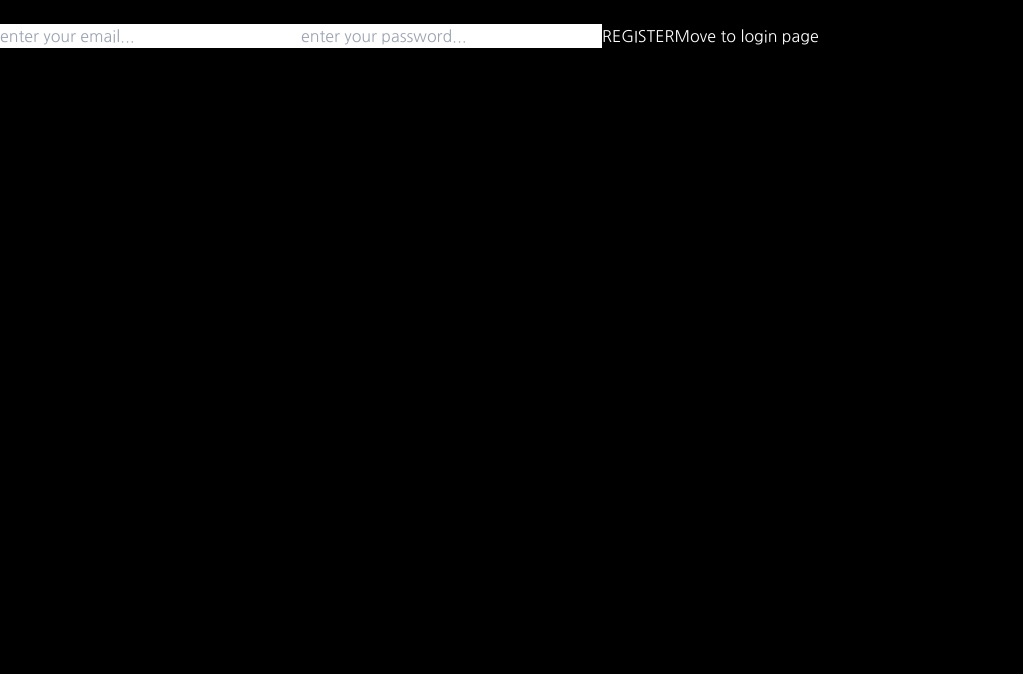
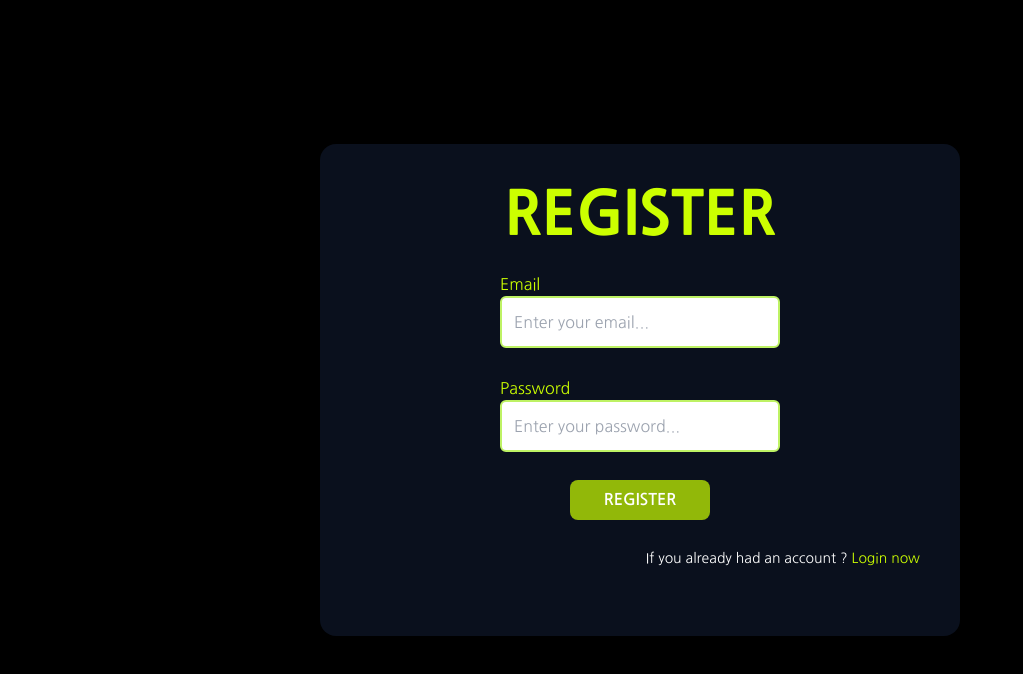
Before and after one commit to nguyenduong44/movieApp, a React (Create React App) app: page /register in a window 1280 px wide. Shown: the top 674 px of the page, without its empty margins (0-1023 px from the left). Built offline with nearby package versions, Linux system fonts and the light colour scheme.

Commit message:
Completed login and register page

```diff
--- a/package.json
+++ b/package.json
@@ -16,6 +16,7 @@
     "react-lazy-load-image-component": "^1.6.0",
     "react-router-dom": "^6.22.3",
     "react-scripts": "^5.0.1",
+    "react-toastify": "^10.0.5",
     "web-vitals": "^2.1.4"
   },
   "scripts": {
--- a/src/components/DetailsMovie/index.jsx
+++ b/src/components/DetailsMovie/index.jsx
@@ -6,13 +6,12 @@ import axios from "axios";
 import DetailInformation from "./DetailInformation";
 
 import { PiPlayCircleDuotone } from "react-icons/pi";
-import { TbPlaylistAdd, TbHeart } from "react-icons/tb";
+import { TbHeart } from "react-icons/tb";
 
 
 
 function DetailsMovie() {
   const [playBtn, setPlayBtn] = useState(false);
-  const [pLayList, setPLayList] = useState(false);
   const [favorite, setFavorite] = useState(false);
   const {movieId, dataType} = useParams();
   const location = useLocation();
@@ -89,11 +88,7 @@ function DetailsMovie() {
               ">
                   Watch Now
               </h1>
-              <TbPlaylistAdd color={pLayList ? '8eb200' : '#fff'} size={30} className="mx-6 cursor-pointer duration-300"
-                  onMouseEnter={() => setPLayList(true)}
-                  onMouseLeave={() => setPLayList(false)}
-              />
-              <TbHeart color={favorite ? 'red' : '#fff'} size={30} className="cursor-pointer duration-300"
+              <TbHeart color={favorite ? 'red' : '#fff'} size={30} className="mx-6 cursor-pointer duration-300"
                   onMouseEnter={() => setFavorite(true)}
                   onMouseLeave={() => setFavorite(false)}
               />
--- /dev/null
+++ b/src/components/FavoriteMovie/Item/index.jsx
@@ -0,0 +1,9 @@
+function Item() {
+  return (
+    <div>
+
+    </div>
+  );
+}
+
+export default Item;
--- /dev/null
+++ b/src/components/FavoriteMovie/index.jsx
@@ -0,0 +1,15 @@
+import Item from './Item';
+
+function FavoriteMovie() {
+  return (
+    <div className="px-28 text-white mobile:px-9">
+    <h1 className="text-4xl font-extrabold mb-10">FAVORITE</h1>
+    <Item
+
+    />
+
+  </div>
+  );
+}
+
+export default FavoriteMovie;
--- a/src/components/Header/HeaderAccount.jsx
+++ b/src/components/Header/HeaderAccount.jsx
@@ -1,8 +1,10 @@
-import { useNavigate, Link } from "react-router-dom";
+import { useNavigate, Link, useLocation } from "react-router-dom";
 import { auth } from '../../firebase';
 import { useState, useEffect } from "react";
 import { onAuthStateChanged, signOut } from "firebase/auth";
 import defaultAvatar from '../../img/not_found.jpg';
+import { ToastContainer, toast } from 'react-toastify';
+import 'react-toastify/dist/ReactToastify.css';
 
 function HeaderAccount() {
   const [authUser, setAuthUser] = useState(null);
@@ -15,10 +17,18 @@ function HeaderAccount() {
     navigate('/login');
   }
 
+  const location = useLocation();
+
+  useEffect(() => {
+    if (location.state?.loggedIn) {
+      toast("Logged in Successfully!!!");
+    }
+  }, [location]);
+
   useEffect(() => {
     const listen = onAuthStateChanged(auth, (user) => {
       if(user){
-        setAuthUser(user)
+        setAuthUser(user);
       }else{
         setAuthUser(null);
       }
@@ -40,6 +50,7 @@ function HeaderAccount() {
     <div className="tablet:absolute w-auto right-[11%]
       mobile:absolute mobile:right-[21%]
     ">
+      <ToastContainer />
       { authUser ? (<div
         className="relative flex items-center gap-2 flex-1"
         onMouseEnter={() => setDisplaySettings(true)}
@@ -53,7 +64,12 @@ function HeaderAccount() {
           <div className={`w-36 absolute top-[120%] left-[-100px] right-[-20px] text-white
             ${displaySettings ? 'block' : 'hidden'}
           `}>
-            <p className="text-white px-2 py-2 bg-slate-700 text-center">{authUser?.displayName || 'John'}</p>
+            <p className="text-white font-bold px-2 py-2 bg-emerald-400 text-center">{authUser?.displayName || 'John'}</p>
+            <Link to={'/favorite'}>
+              <h3 className="w-full bg-gray-900 px-2 py-2 hover:bg-primary-rgba text-center"
+
+              >Favorite</h3>
+            </Link>
             <Link to={'/settings'}>
               <h3 className="w-full bg-gray-900 px-2 py-2 hover:bg-primary-rgba text-center"
 
--- a/src/components/LayoutCategory/Item/index.jsx
+++ b/src/components/LayoutCategory/Item/index.jsx
@@ -1,7 +1,6 @@
 import { Link } from "react-router-dom";
 import {LazyLoadImage} from 'react-lazy-load-image-component';
 import { CiStar } from "react-icons/ci";
-import { useEffect } from "react";
 
 
 function Item({ data, onDateToYear, onLoading, onError, page, category }) {
--- a/src/components/auth/LoginComponent/index.jsx
+++ b/src/components/auth/LoginComponent/index.jsx
@@ -1,11 +1,22 @@
 import { auth } from '../../../firebase';
-import { useState } from "react";
+import { useState, useEffect } from "react";
 import { signInWithEmailAndPassword } from "firebase/auth";
-import { Link, useNavigate } from "react-router-dom";
+import { Link, useNavigate, useLocation } from "react-router-dom";
+import { ToastContainer, toast } from 'react-toastify';
+import 'react-toastify/dist/ReactToastify.css';
 
 function LoginComponent() {
   const [email, setEmail] = useState('');
   const [password, setPassword] = useState('');
+
+  const location = useLocation();
+
+  useEffect(() => {
+    if (location.state?.Registered) {
+      toast("Registered in Successfully!!! Please Log in");
+    }
+  }, [location]);
+
 
   const navigate = useNavigate();
 
@@ -13,28 +24,46 @@ function LoginComponent() {
     e.preventDefault();
     signInWithEmailAndPassword(auth, email, password)
       .then((userCredential) => {
-        console.log(userCredential);
-        navigate('/');
+        if(userCredential)
+        {
+            navigate('/', { state: { loggedIn: true } });
+        }
       }).catch(error => alert(error));
-
   }
 
   return (
-    <div>
-      <form onSubmit={handleSubmit}>
-        <h1>LOGIN</h1>
+    <div className='h-auto w-full'>
+      <ToastContainer />
+      <form onSubmit={handleSubmit}
+        className='w-1/2 m-auto p-10 flex flex-col gap-7 mt-36 bg-slate-900 bg-opacity-70 rounded-2xl'
+      >
+        <h1 className='text-6xl mx-auto font-extrabold text-primary'>LOGIN</h1>
+        <div className='flex flex-col '>
+          <label className='text-primary w-[50%] mx-auto'>Email</label>
           <input type="email"
-          placeholder="enter your email..."
+            placeholder="Enter your email..."
             onChange={(e) => setEmail(e.target.value)}
             value={email}
+            className='w-[50%] mx-auto p-3 rounded-md outline-1 outline-primary-rgba border-2 border-lime-300'
           />
+        </div>
+        <div className='flex flex-col'>
+          <label className='text-primary w-[50%] mx-auto'>Password</label>
           <input type="password"
-          placeholder="enter your password..."
+            placeholder="Enter your password..."
             onChange={(e) => setPassword(e.target.value)}
             value={password}
+            className='w-[50%] mx-auto p-3 rounded-md outline-1 outline-primary-rgba border-2 border-lime-300'
           />
-        <button className="text-white" type="submit">LOGIN</button>
-        <Link to={'/register'} className="text-white">Move to register page</Link>
+        </div>
+        <button
+          className="text-white mx-auto py-2 bg-primary-rgba w-[25%] rounded-lg font-bold"
+          type="submit"
+        >LOGIN</button>
+        <div className='flex justify-end'>
+          <p className=' text-white text-sm mr-1'>If you don't haven't register yet ? </p>
+          <Link to={'/register'} className="text-primary text-sm hover:underline"> Register now</Link>
+        </div>
       </form>
     </div>
   );
--- a/src/components/auth/RegisterComponent/index.jsx
+++ b/src/components/auth/RegisterComponent/index.jsx
@@ -1,36 +1,61 @@
 import { auth } from '../../../firebase';
 import { useState } from "react";
 import { createUserWithEmailAndPassword } from "firebase/auth";
-import { Link } from "react-router-dom";
+import { Link, useNavigate } from "react-router-dom";
+import { ToastContainer, toast } from 'react-toastify';
 
 function RegisterComponent() {
   const [email, setEmail] = useState('');
   const [password, setPassword] = useState('');
 
+  const navigate = useNavigate();
+  const notify = () => toast("Registered Successfully!!!");
+
   const handleSubmit = (e) => {
     e.preventDefault();
     createUserWithEmailAndPassword(auth, email, password)
       .then((userCredential) => {
-        console.log(userCredential);
+        if(userCredential)
+        {
+          navigate('/login' , {state:{Registered: true}});
+          notify();
+        }
       }).catch(error => console.log(error));
   }
 
   return (
-    <div>
-      <form onSubmit={handleSubmit}>
-        <h1>REGISTER</h1>
+    <div className='h-auto w-full'>
+      <form onSubmit={handleSubmit}
+        className='w-1/2 m-auto p-10 flex flex-col gap-7 mt-36 bg-slate-900 bg-opacity-70 rounded-2xl'
+      >
+        <h1 className='text-6xl mx-auto font-extrabold text-primary'>REGISTER</h1>
+        <div className='flex flex-col '>
+          <label className='text-primary w-[50%] mx-auto'>Email</label>
           <input type="email"
-          placeholder="enter your email..."
+            placeholder="Enter your email..."
             onChange={(e) => setEmail(e.target.value)}
             value={email}
+            className='w-[50%] mx-auto p-3 rounded-md outline-1 outline-primary-rgba border-2 border-lime-300'
           />
+        </div>
+        <div className='flex flex-col'>
+          <label className='text-primary w-[50%] mx-auto'>Password</label>
           <input type="password"
-          placeholder="enter your password..."
+            placeholder="Enter your password..."
             onChange={(e) => setPassword(e.target.value)}
             value={password}
+            className='w-[50%] mx-auto p-3 rounded-md outline-1 outline-primary-rgba border-2 border-lime-300'
           />
-        <button className="text-white" type="submit">REGISTER</button>
-        <Link to={'/login'} className="text-white">Move to login page</Link>
+        </div>
+        <button
+          className="text-white mx-auto py-2 bg-primary-rgba w-[25%] rounded-lg font-bold"
+          type="submit"
+        >REGISTER</button>
+        <div className='flex justify-end'>
+          <p className=' text-white text-sm mr-1'>If you already had an account ? </p>
+          <Link to={'/login'} className="text-primary text-sm hover:underline"> Login now</Link>
+        </div>
+        <ToastContainer />
       </form>
     </div>
   );
--- /dev/null
+++ b/src/pages/Favorite/index.jsx
@@ -0,0 +1,15 @@
+import Header from '../../components/Header';
+import Footer from '../../components/Footer';
+import FavoriteMovie from '../../components/FavoriteMovie';
+
+function Favorite() {
+  return (
+    <div>
+      <Header />
+      <FavoriteMovie />
+      <Footer />
+    </div>
+  );
+}
+
+export default Favorite;
--- a/src/routes/index.jsx
+++ b/src/routes/index.jsx
@@ -7,6 +7,7 @@ import Discover from '../pages/Discover';
 import Login from '../pages/Login';
 import Register from '../pages/Register';
 import Settings from '../pages/Settings';
+import Favorite from '../pages/Favorite';
 
 
 const publicRoutes = [
@@ -45,6 +46,10 @@ const publicRoutes = [
   {
     path: '/settings',
     component: Settings
+  },
+  {
+    path: '/favorite',
+    component: Favorite
   }
 ];
 
```
Also changed, not shown: src/firebase/index.js (line endings or trailing spaces), 1 other file (tests, documents, lock files or other folders). Lines whose indentation alone changed are shown as unchanged.
